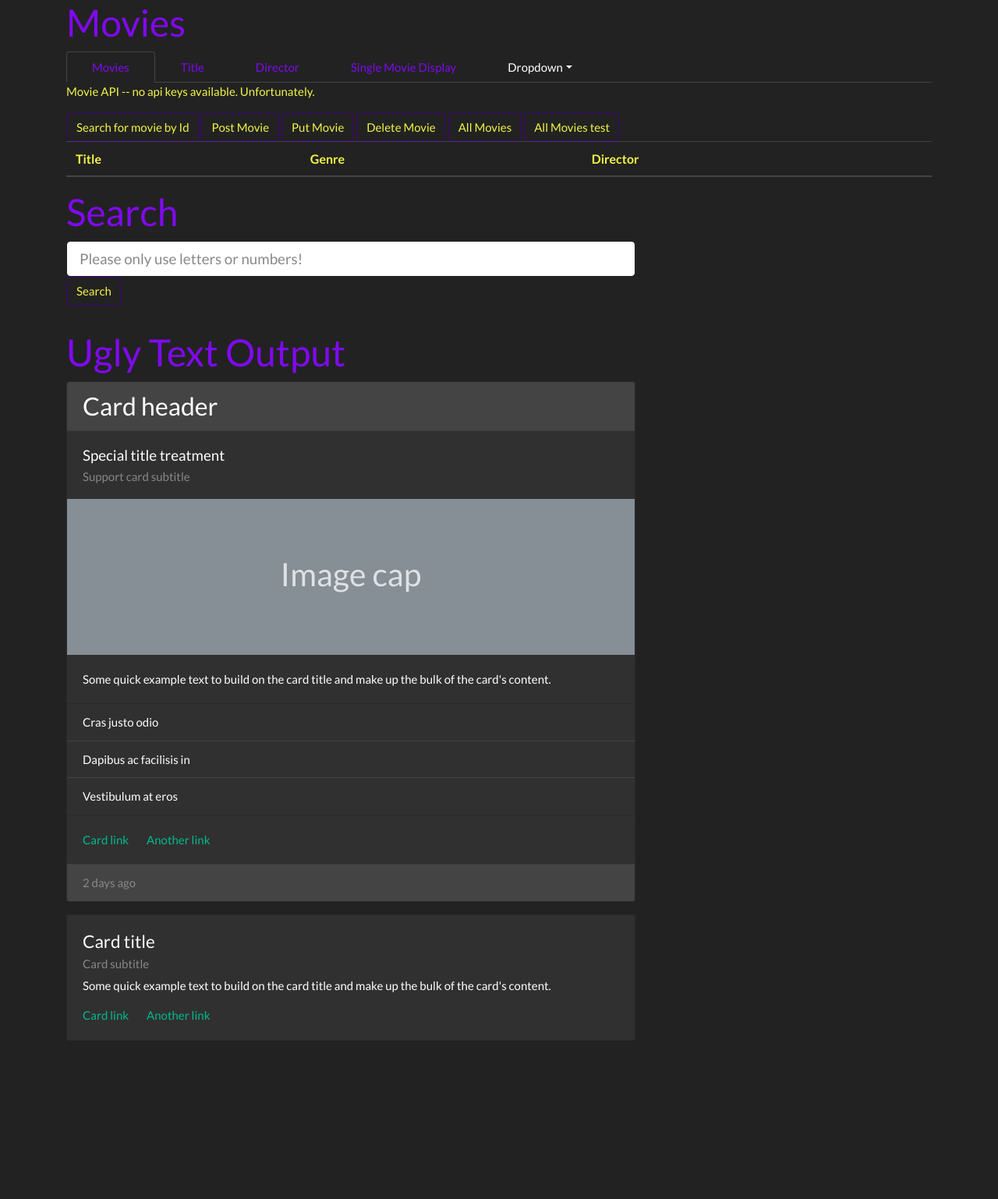
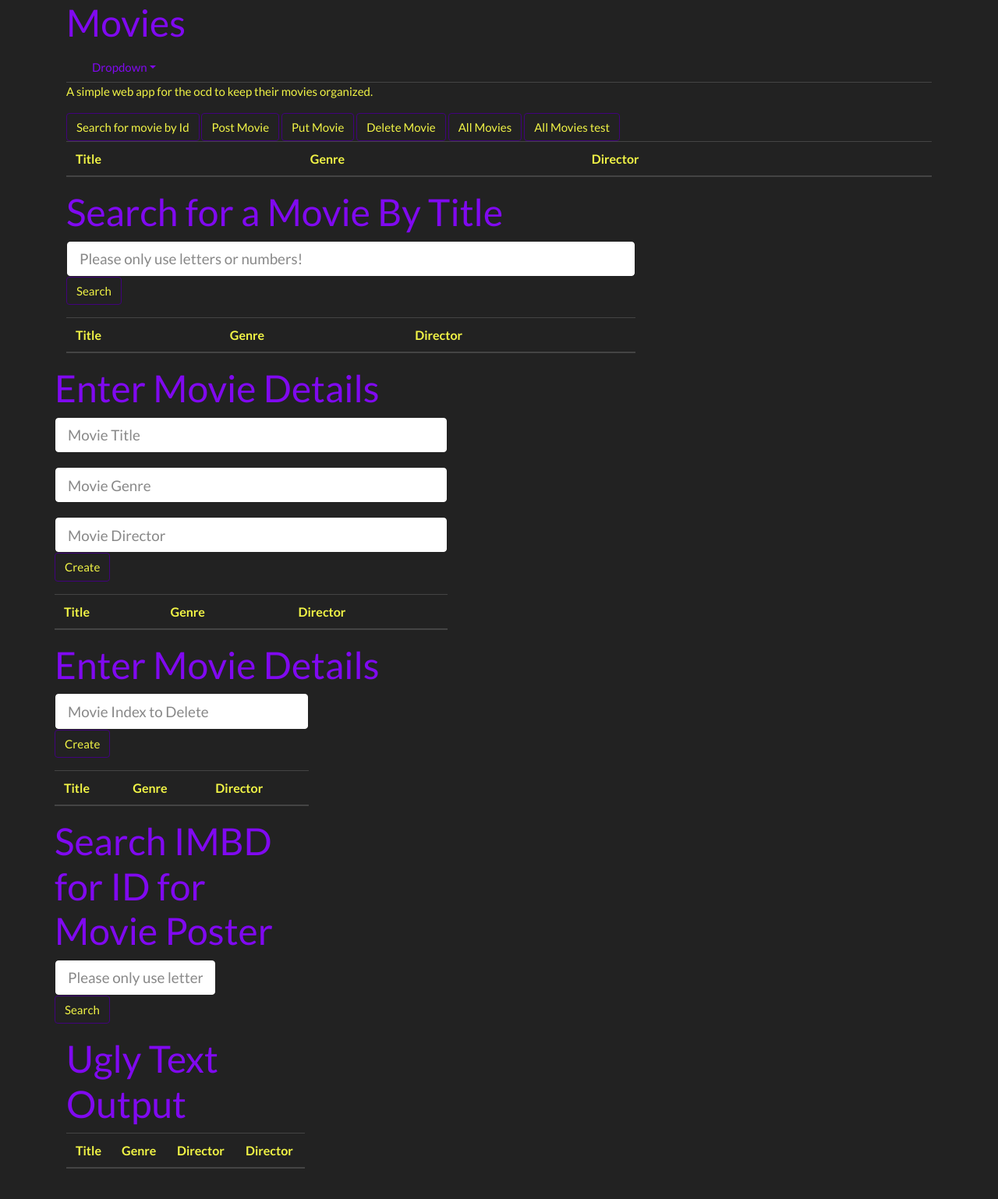
Before and after one commit to elezibeth/MovieFrontEnd, a plain HTML site: page Index.html in a window 1280 px wide. Shown: the whole page at 78% size. Before the commit the page ends 1351 px from the top, so only its background shows below. Drawn offline with nearby package versions, Linux system fonts and the light colour scheme.

Commit message:
App altered to include field inputs. Functionality not changed.

```diff
--- a/Index.html
+++ b/Index.html
@@ -28,26 +28,15 @@
     <div id="movies"></div>
 
     <ul class="nav nav-tabs">
-      <li class="nav-item">
-        <a class="nav-link active" style="color:#8009f0" data-toggle="tab" href="#movies">Movies</a>
-      </li>
-      <li class="nav-item">
-        <a class="nav-link" style="color:#8009f0" data-toggle="tab" href="#SearchByTitle">Title</a>
-      </li>
-      <li class="nav-item">
-        <a class="nav-link" style="color:#8009f0" data-toggle="tab" href="#DisplayAllMovieInfo">Director</a>
-
-      </li>
-      <li class="nav-item">
-        <a class="nav-link" style="color:#8009f0" data-toggle="tab" href="#SingleMovieDisplay">Single Movie Display</a>
 
       </li>
       <li class="nav-item dropdown">
-        <a class="nav-link dropdown-toggle" data-toggle="dropdown" href="#" role="button" aria-haspopup="true" aria-expanded="true">Dropdown</a>
+        <a style="color:#8009f0" class="nav-link dropdown-toggle" data-toggle="dropdown" href="#" role="button" aria-haspopup="true" aria-expanded="true">Dropdown</a>
         <div class="dropdown-menu">
+          <a class="dropdown-item" href="#">Delete A Movie</a>
           <a class="dropdown-item" href="#">Change Movie</a>
-          <a class="dropdown-item" href="#">Another action</a>
-          <a class="dropdown-item" href="#">Something else here</a>
+          <a class="dropdown-item" href="#CreateMovie">Create a Movie</a>
+          <a class="dropdown-item" href="#SearchByTitle">Search By Title</a>
           <div class="dropdown-divider"></div>
           <a class="dropdown-item" href="#UglyTextOutPut">Ugly Text Output</a>
         </div>
@@ -55,7 +44,7 @@
     </ul>
     <div id="myTabContent" class="tab-content">
       <div class="tab-pane fade show active" id="home">
-        <p style="color: rgb(242, 245, 70)">Movie API -- no api keys available. Unfortunately.</p>
+        <p style="color: rgb(242, 245, 70)">A simple web app for the ocd to keep their movies organized.</p>
       </div>
       <div class="tab-pane fade" id="profile">
         <p></p>
@@ -97,14 +86,107 @@
           </table>
     </div>
 
-          <h1 style="color:#8009f0">Search</h1>
+
+   <div>
+
+     <a id="SearchByTitle"></a>
+          <h1 style="color:#8009f0">Search for a Movie By Title</h1>
+
           <div class=row>
             <div class="col-md-8">
               <div class="form-group"
               <label class="col-form-label col-form-label-lg" for="inputLarge"></label>
-              <input class="form-control form-control-lg" type="text" placeholder="Please only use letters or numbers!" id="searchText">
-              <input type="submit" value="Search" class="btn btn-outline-danger" onclick="getSearchText()"/>
+              <input class="form-control form-control-lg" type="text" placeholder="Please only use letters or numbers!" id="searchTitleText">
+              <input type="submit" value="Search" class="btn btn-outline-danger" onclick="getTitleSearchText()"/>
             </div>
+            <div>
+              <table class="table table-hover">
+                  <thead>
+                    <tr>
+                      <th style="color: rgb(242, 245, 70)"scope="col">Title</th>
+                      <th style="color: rgb(242, 245, 70)"scope="col">Genre</th>
+                      <th style="color: rgb(242, 245, 70)"scope="col">Director</th>
+                    </tr>
+                  </thead>
+                  <tbody id="titleTable">
+                  </tbody>
+                  </tbody>
+                </table>
+          </div>
+          </div>
+
+          <div>
+            <a id="CreateMovie"></a>
+            <h1 style="color:#8009f0">Enter Movie Details</h1>
+            <div class=row>
+              <div class="col-md-8">
+                <div class="form-group"
+                <label class="col-form-label col-form-label-lg" for="inputLarge"></label>
+                <input class="form-control form-control-lg" type="text" placeholder="Movie Title" id="newTitle">
+                <label class="col-form-label col-form-label-lg" for="inputLarge"></label>
+                <input class="form-control form-control-lg" type="text" placeholder="Movie Genre" id="newGenre">
+                <label class="col-form-label col-form-label-lg" for="inputLarge"></label>
+                <input class="form-control form-control-lg" type="text" placeholder="Movie Director" id="newDirector">
+                <input type="submit" value="Create" class="btn btn-outline-danger" onclick="getPostText()"/>
+              </div>
+              <div>
+                <table class="table table-hover">
+                    <thead>
+                      <tr>
+                        <th style="color: rgb(242, 245, 70)"scope="col">Title</th>
+                        <th style="color: rgb(242, 245, 70)"scope="col">Genre</th>
+                        <th style="color: rgb(242, 245, 70)"scope="col">Director</th>
+                      </tr>
+                    </thead>
+                    <tbody id="titleTable">
+                    </tbody>
+                    </tbody>
+                  </table>
+            </div>
+
+            <div>
+              <a id="CreateMovie"></a>
+              <h1 style="color:#8009f0">Enter Movie Details</h1>
+              <div class=row>
+                <div class="col-md-8">
+                  <div class="form-group"
+                  <label class="col-form-label col-form-label-lg" for="inputLarge"></label>
+                  <input class="form-control form-control-lg" type="text" placeholder="Movie Index to Delete" id="movieIndexNumber">
+                  <input type="submit" value="Create" class="btn btn-outline-danger" onclick="getDeleteText()"/>
+                </div>
+                <div>
+                  <table class="table table-hover">
+                      <thead>
+                        <tr>
+                          <th style="color: rgb(242, 245, 70)"scope="col">Title</th>
+                          <th style="color: rgb(242, 245, 70)"scope="col">Genre</th>
+                          <th style="color: rgb(242, 245, 70)"scope="col">Director</th>
+                        </tr>
+                      </thead>
+                      <tbody id="titleTable">
+                      </tbody>
+                      </tbody>
+                    </table>
+              </div>
+
+
+
+
+
+
+
+
+
+
+            <h1 style="color:#8009f0">Search IMBD for ID for Movie Poster</h1>
+            <div class=row>
+              <div class="col-md-8">
+                <div class="form-group"
+                <label class="col-form-label col-form-label-lg" for="inputLarge"></label>
+                <input class="form-control form-control-lg" type="text" placeholder="Please only use letters or numbers!" id="searchTextForIMBD">
+                <input type="submit" value="Search" class="btn btn-outline-danger" onclick="getUrlIdforIMBD()"/>
+              </div>
+        </div>
 
 
 
@@ -140,41 +222,29 @@
 
                     <a id="SingleMovieDisplay"></a>
 
-                      <div class="card mb-3">
-                        <h3 class="card-header">Card header</h3>
-                        <div class="card-body">
-                          <h5 class="card-title">Special title treatment</h5>
-                          <h6 class="card-subtitle text-muted">Support card subtitle</h6>
-                        </div>
-                        <svg xmlns="http://www.w3.org/2000/svg" class="d-block user-select-none" width="100%" height="200" aria-label="Placeholder: Image cap" focusable="false" role="img" preserveAspectRatio="xMidYMid slice" viewBox="0 0 318 180" style="font-size:1.125rem;text-anchor:middle">
-                          <rect width="100%" height="100%" fill="#868e96"></rect>
-                          <text x="50%" y="50%" fill="#dee2e6" dy=".3em">Image cap</text>
-                        </svg>
-                        <div class="card-body">
-                          <p class="card-text">Some quick example text to build on the card title and make up the bulk of the card's content.</p>
-                        </div>
-                        <ul class="list-group list-group-flush">
-                          <li class="list-group-item">Cras justo odio</li>
-                          <li class="list-group-item">Dapibus ac facilisis in</li>
-                          <li class="list-group-item">Vestibulum at eros</li>
-                        </ul>
-                        <div class="card-body">
-                          <a href="#" class="card-link">Card link</a>
-                          <a href="#" class="card-link">Another link</a>
-                        </div>
-                        <div class="card-footer text-muted">
-                          2 days ago
-                        </div>
+
+
+
+
+
+
+
                       </div>
-                      <div class="card">
-                        <div class="card-body">
-                          <h4 class="card-title">Card title</h4>
-                          <h6 class="card-subtitle mb-2 text-muted">Card subtitle</h6>
-                          <p class="card-text">Some quick example text to build on the card title and make up the bulk of the card's content.</p>
-                          <a href="#" class="card-link">Card link</a>
-                          <a href="#" class="card-link">Another link</a>
-                        </div>
-                      </div>
+                      <div>
+                        <table class="table table-hover">
+                            <thead>
+                              <tr>
+                                <th style="color: rgb(242, 245, 70)"scope="col">Title</th>
+                                <th style="color: rgb(242, 245, 70)"scope="col">Genre</th>
+                                <th style="color: rgb(242, 245, 70)"scope="col">Director</th>
+                                <th style="color: rgb(242, 245, 70)"scope="col">Director</th>
+                              </tr>
+                            </thead>
+                            <tbody id="ImbdTable">
+                            </tbody>
+                            </tbody>
+                          </table>
+                    </div>
 
 
 
--- a/app.js
+++ b/app.js
@@ -261,7 +261,7 @@ function getSearchText(){
 
   let searchInput = document.getElementById("searchText").value;
   document.getElementById('UglyTextOutPut').innerHTML = searchInput;
-  search(searchInput)
+  search(searchInput);
 
 
 }
@@ -272,12 +272,13 @@ function search(searchValue){
     dataType: "JSON",
     success: function(data){
 
-     var searchResults = data;
-     var xyz = searchResults.filter(m => m.title === searchValue);
+
+
+     var xyz = data.filter(m => m.title === searchValue);
 
 
 
-     makeTable(xyz);
+     makeTitleTable(xyz);
     },
     error: function (err){
       alert(err);
@@ -286,3 +287,98 @@ function search(searchValue){
     })
 
 }
+function getTitleSearchText(){
+
+  let searchInput = document.getElementById("searchTitleText").value;
+  search(searchInput);
+
+
+}
+function makeTitleTable(data){
+  var table = document.getElementById('titleTable');
+  var dataStringsToTable = [data];
+  for(var i = 0; i < data.length; i++){
+
+    var row = `<tr>
+                  <tr class="table-danger">
+                  <td>${data[i].title}</td>
+                  <td>${data[i].genre}</td>
+                  <td>${data[i].directorName}</td>
+              </tr>`
+    table.innerHTML += row;
+  }
+}
+
+function getUrlIdforIMBD(){
+
+
+    let searchInput = document.getElementById("searchTextForIMBD").value;
+  let str1 = searchInput.split(" ");
+  let newStr = str1.join("%");
+
+
+
+    let urlImbd = "https://imdb-api.com/API/SearchKeyword/k_f112f1iz/" + newStr;
+    getMovieByIMBD(urlImbd);
+
+
+
+
+
+}
+function getMovieByIMBD(url){
+
+  // $("#movies").html(movieIdSt);
+
+   $.ajax({
+    url: url,
+    type: "GET",
+    contentType: "JSON",
+     success: function(data){
+       console.log(data)
+       makeTable1(data);
+
+       $("#DisplayAllMovies").html(JSON.stringify(data));
+   },
+   error: function(err){
+    console.log(err);
+    prompt("Movie does not exist in database");
+
+     }
+   })
+
+
+ }
+
+
+
+function makeTable1(data){
+  var table = document.getElementById('ImbdTable');
+  var dataStringsToTable = [data];
+  for(var i = 0; i < dataStringsToTable.length; i++){
+    var row = `<tr>
+                  <tr class="table-danger">
+                  <td>${dataStringsToTable[i].id}</td>
+                  <td>${dataStringsToTable[i].resultType}</td>
+                  <td>${dataStringsToTable[i].image}</td>
+                  <td>${dataStringsToTable[i].title}</td>
+                  <td>${dataStringsToTable[i].description}</td>
+              </tr>`
+    table.innerHTML += row;
+  }
+}
+function getPostText(){
+  let movieId3 = document.getElementById("newTitle").value;
+  let movieGenre = document.getElementById("newGenre").value;
+  let movieDirector = document.getElementById("newDirector").value;
+  var moviebystringUrl3 = "https://localhost:44359/api/Movies";
+
+   var movieData3 = {
+      "id": 0,
+      "title": movieId3,
+      "genre": movieGenre,
+      "directorName": movieDirector
+    };
+
+  postNewMovie(moviebystringUrl3, movieData3);
+}
```
